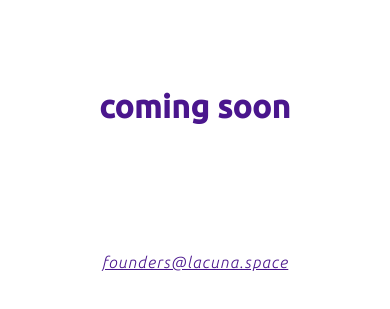
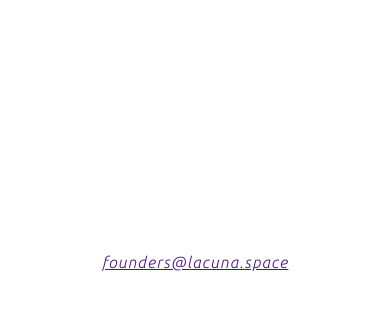
Before and after one commit to LacunaSpace/lacunaspace.github.io, a plain HTML site: page index.html in a window 390 px wide. Shown: the part 531-840 px from the top of the page. Drawn offline with Linux system fonts and the light colour scheme.

Commit message:
fit for mobile

```diff
--- a/index.html
+++ b/index.html
@@ -9,7 +9,7 @@
   </head>
   <body>
     <img class="logo" src="lacunaspace-logo.svg"/>
-      <h1>coming soon</h1>
+      <!-- <h1>coming soon</h1> -->
         <div class="bottom">
             <a href="mailto:founders@lacuna.space">founders@lacuna.space</a>
         </div>
```
